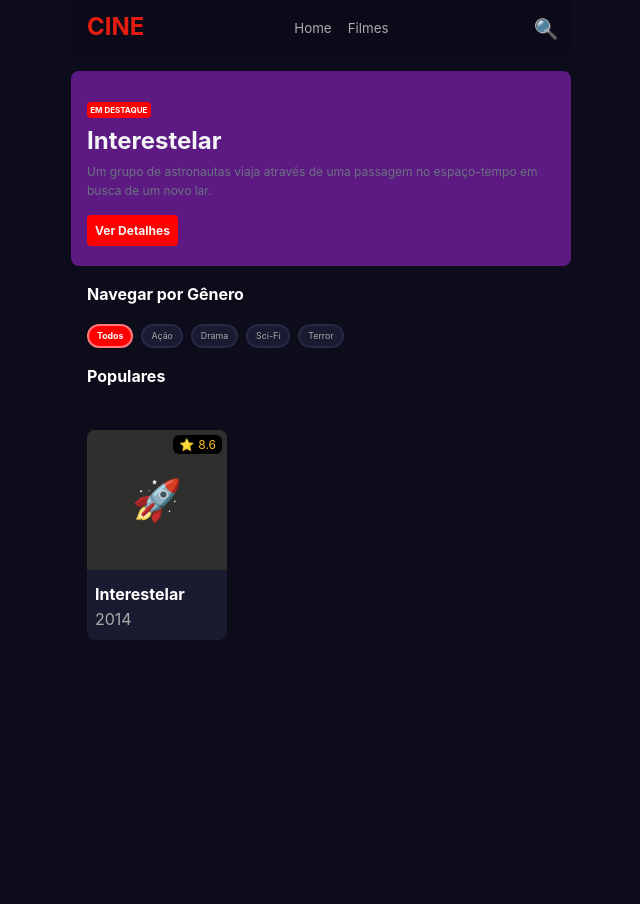
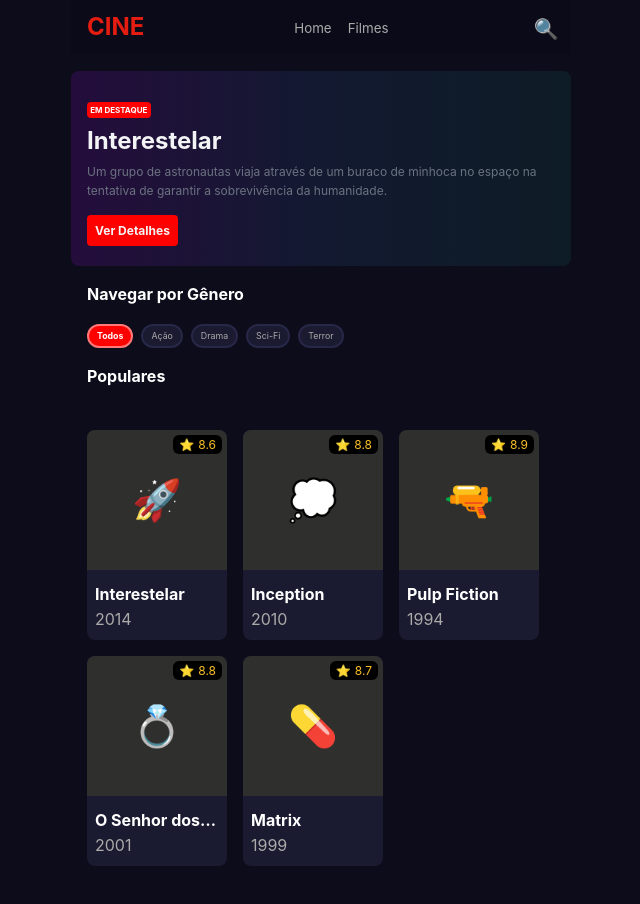
Before and after one commit to wellingtonbarbosadev/cineapp, a React (Vite) app: page / in a window 1280 px wide. Shown: the whole page, without its empty margins (319-959 px from the left). Before the commit the page ends 800 px from the top, so only its background shows below. Built offline with nearby package versions, Linux system fonts and the light colour scheme.

Commit message:
feat: add movie data and update components to display movie details dynamically

```diff
--- a/data/movies.ts
+++ b/data/movies.ts
@@ -6,8 +6,57 @@
     genre: "sci-fi",
     rating: 8.6,
     director: "Christopher Nolan",
-    synopsis: "...",
+    synopsis:
+      "Um grupo de astronautas viaja através de um buraco de minhoca no espaço na tentativa de garantir a sobrevivência da humanidade.",
     duration: "2h49m",
     emoji: "🚀",
   },
+  {
+    id: 2,
+    title: "Inception",
+    year: 2010,
+    genre: "sci-fi",
+    rating: 8.8,
+    director: "Christopher Nolan",
+    synopsis:
+      "Um ladrão que rouba segredos corporativos através da tecnologia de compartilhamento de sonhos recebe a tarefa inversa de plantar uma ideia.",
+    duration: "2h28m",
+    emoji: "💭",
+  },
+  {
+    id: 3,
+    title: "Pulp Fiction",
+    year: 1994,
+    genre: "crime",
+    rating: 8.9,
+    director: "Quentin Tarantino",
+    synopsis:
+      "As vidas de dois mafiosos, uma esposa de gângster e um boxeador se entrelaçam em quatro histórias de violência e redenção.",
+    duration: "2h34m",
+    emoji: "🔫",
+  },
+  {
+    id: 4,
+    title: "O Senhor dos Anéis: A Comunidade do Anel",
+    year: 2001,
+    genre: "fantasy",
+    rating: 8.8,
+    director: "Peter Jackson",
+    synopsis:
+      "Um hobbit é encarregado de destruir um anel mágico no fogo do Monte Perdido para salvar a Terra Média.",
+    duration: "3h28m",
+    emoji: "💍",
+  },
+  {
+    id: 5,
+    title: "Matrix",
+    year: 1999,
+    genre: "sci-fi",
+    rating: 8.7,
+    director: "Lana Wachowski, Lilly Wachowski",
+    synopsis:
+      "Um hacker descobre que o mundo em que vive é uma simulação criada por máquinas e se junta a um grupo de rebeldes.",
+    duration: "2h16m",
+    emoji: "💊",
+  },
 ];
--- a/src/components/Hero/index.tsx
+++ b/src/components/Hero/index.tsx
@@ -1,14 +1,11 @@
 import styles from "./styles.module.css";
 
-export function Hero() {
+export function Hero(movie: MovieInfo) {
   return (
     <div className={styles.hero}>
       <strong>Em destaque</strong>
-      <h1>Interestelar</h1>
-      <p>
-        Um grupo de astronautas viaja através de uma passagem no espaço-tempo em
-        busca de um novo lar.
-      </p>
+      <h1>{movie.title}</h1>
+      <p>{movie.synopsis}</p>
       <span>Ver Detalhes</span>
     </div>
   );
--- a/src/components/Hero/styles.module.css
+++ b/src/components/Hero/styles.module.css
@@ -1,7 +1,7 @@
 .hero {
   margin-block: 1rem;
   padding: 1.5rem 1rem;
-  background-color: rgb(92, 26, 130);
+  background: linear-gradient(90deg, rgba(142, 18, 213, 0.18) 0%, rgba(58, 123, 213, 0.12) 50%, rgba(18, 213, 173, 0.08) 100%);
   border-radius: 8px;
 
   strong {
--- a/src/components/Movies/index.tsx
+++ b/src/components/Movies/index.tsx
@@ -1,30 +1,16 @@
 import styles from "./styles.module.css";
-
-interface MovieInfo {
-  id: number;
-  title: string;
-  year: number;
-  genre: string;
-  rating: number;
-  director: string;
-  synopsis: string;
-  duration: string;
-  emoji: string;
-}
 
 export function Movies(movie: MovieInfo) {
   return (
-    <div className={styles.movies}>
     <div className={styles.movie}>
       <a href="#">
         <div>
           <div>{movie.emoji}</div>
           <span>{movie.rating}</span>
         </div>
-          <p>{movie.title}</p>
+        <p title={movie.title}>{movie.title}</p>
         <span className={styles.year}>{movie.year}</span>
       </a>
     </div>
-    </div>
   );
 }
--- a/src/components/Movies/styles.module.css
+++ b/src/components/Movies/styles.module.css
@@ -1,17 +1,9 @@
-.movies {
-  margin-block: 1rem;
-  padding: 1.5rem 1rem;
-  border-radius: 8px;
-
-  display: flex;
-  flex-wrap: wrap;
-
 .movie {
   background-color: #1A1A30;
   border-radius: .5rem;
 
-    height: 210px;
-
+  min-height: 210px;
+  max-width: 140px;
   transition: all .5s;
 
   &:hover {
@@ -71,6 +63,11 @@
     font-weight: bolder;
     margin: 0;
     margin-top: .75rem;
+    width: 100%;
+
+    text-overflow: ellipsis;
+    white-space: nowrap;
+    overflow: hidden;
   }
 
   span.year {
@@ -78,4 +75,3 @@
     padding-bottom: 6px;
   }
 }
-}
--- a/src/pages/Home/index.tsx
+++ b/src/pages/Home/index.tsx
@@ -3,21 +3,25 @@
 import { Movies } from "../../components/Movies";
 import { TextDivisors } from "../../components/TextDivisors";
 
+import styles from "./styles.module.css";
 import { movies } from "../../../data/movies.ts";
 
 export function Home() {
+  const movie = movies[0];
   return (
     <div>
-      <Hero />
+      <Hero {...movie} />
 
       <TextDivisors text="Navegar por Gênero" />
       <Genres />
 
       <TextDivisors text="Populares" />
 
-      {movies.map((movie) => (
-        <Movies key={movie.id} {...movie} />
-      ))}
+      <div className={styles.movies}>
+        {movies.map((movie) => (
+          <Movies key={movie.id} {...movie} />
+        ))}
+      </div>
     </div>
   );
 }
--- /dev/null
+++ b/src/pages/Home/styles.module.css
@@ -0,0 +1,9 @@
+.movies {
+  display: flex;
+  flex-wrap: wrap;
+  margin-block: 1rem;
+  padding: 1.5rem 1rem;
+  border-radius: 8px;
+
+  gap: 1rem;
+}
```
Also changed, not shown: src/types/MovieInfo.d.ts (added, +11 -0 lines). Lines whose indentation alone changed are shown as unchanged.
